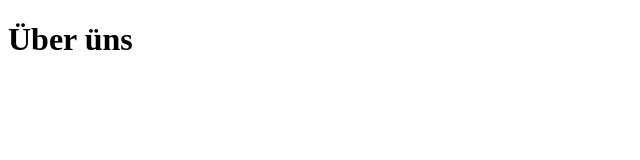
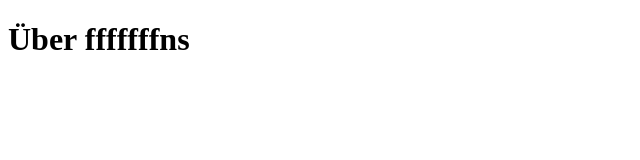
Before and after one commit to neherr/lb02_tim_robin, a plain HTML site: page about.html in a window 1280 px wide. Shown: the whole page, without its empty margins (0-640 px from the left). Drawn offline with Linux system fonts and the light colour scheme.

Commit message:
fjdkjfiddedd

```diff
--- a/about.html
+++ b/about.html
@@ -5,6 +5,6 @@
     <title>Über</title>
 </head>
 <body>
-    <h1>Über üns</h1>
+    <h1>Über fffffffns</h1>
 </body>
 </html>
```
